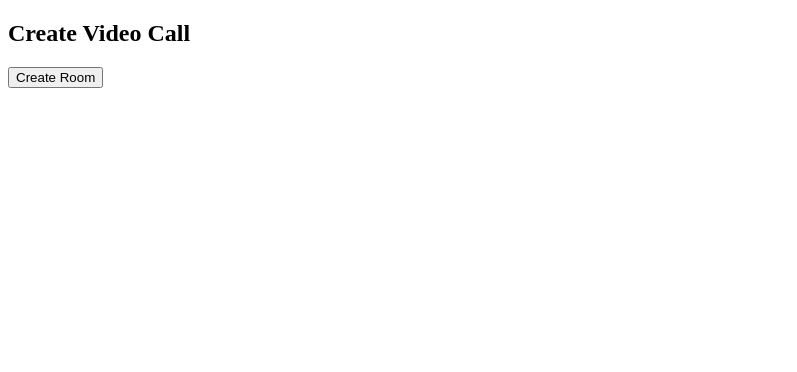
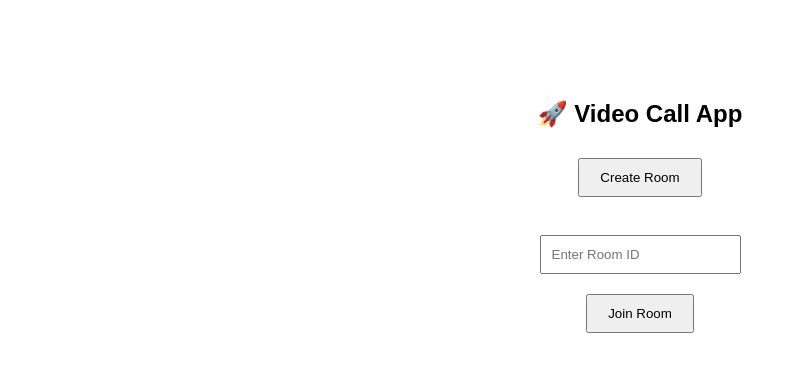
Before and after one commit to munna1127/video-call-app, a plain HTML site: page frontend/index.html in a window 1280 px wide. Shown: the whole page, without its empty margins (0-797 px from the left). Drawn offline with Linux system fonts and the light colour scheme.

Commit message:
Update index.html

```diff
--- a/frontend/index.html
+++ b/frontend/index.html
@@ -1,17 +1,56 @@
 <!DOCTYPE html>
 <html>
 <head>
-  <title>Join Call</title>
+  <title>Video Call</title>
+  <style>
+    body {
+      font-family: Arial;
+      text-align: center;
+      margin-top: 100px;
+    }
+    input {
+      padding: 10px;
+      margin: 10px;
+    }
+    button {
+      padding: 10px 20px;
+      margin: 10px;
+      cursor: pointer;
+    }
+  </style>
 </head>
 <body>
 
-<h2>Create Video Call</h2>
+<h2>🚀 Video Call App</h2>
 
 <button onclick="createRoom()">Create Room</button>
+
+<br><br>
+
+<input type="text" id="roomInput" placeholder="Enter Room ID">
+<br>
+<button onclick="joinRoom()">Join Room</button>
 
 <script>
 function createRoom() {
   const roomId = Math.random().toString(36).substring(2, 8);
+  const link = `${window.location.origin}/room.html?room=${roomId}`;
+
+  navigator.clipboard.writeText(link);
+
+  alert("Room link copied 🔥\n" + link);
+
+  window.location.href = link;
+}
+
+function joinRoom() {
+  const roomId = document.getElementById("roomInput").value;
+
+  if (!roomId) {
+    alert("Enter Room ID ❌");
+    return;
+  }
+
   window.location.href = `/room.html?room=${roomId}`;
 }
 </script>
```
